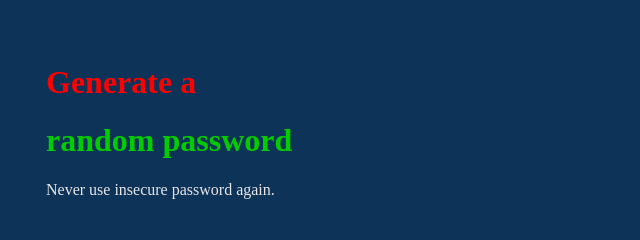
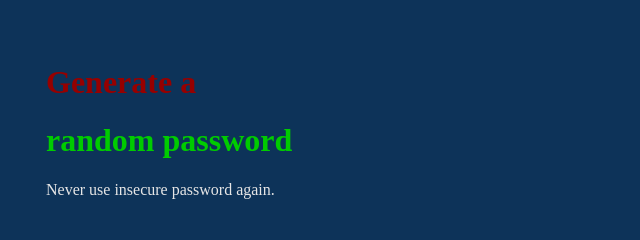
Before and after one commit to Tin797/Password-generator, a plain HTML site: page index.html in a window 1280 px wide. Shown: the top 240 px of the page, 6-646 px from the left. Drawn offline with Linux system fonts and the light colour scheme.

Commit message:
Update index.css

```diff
--- a/index.css
+++ b/index.css
@@ -10,7 +10,7 @@ body {
     height: 550px;
 }
 #ft-line{
-    color: red;
+    color: rgb(150, 0, 0);
 }
 #text-el{
     color: rgb(230, 230, 230);
```
